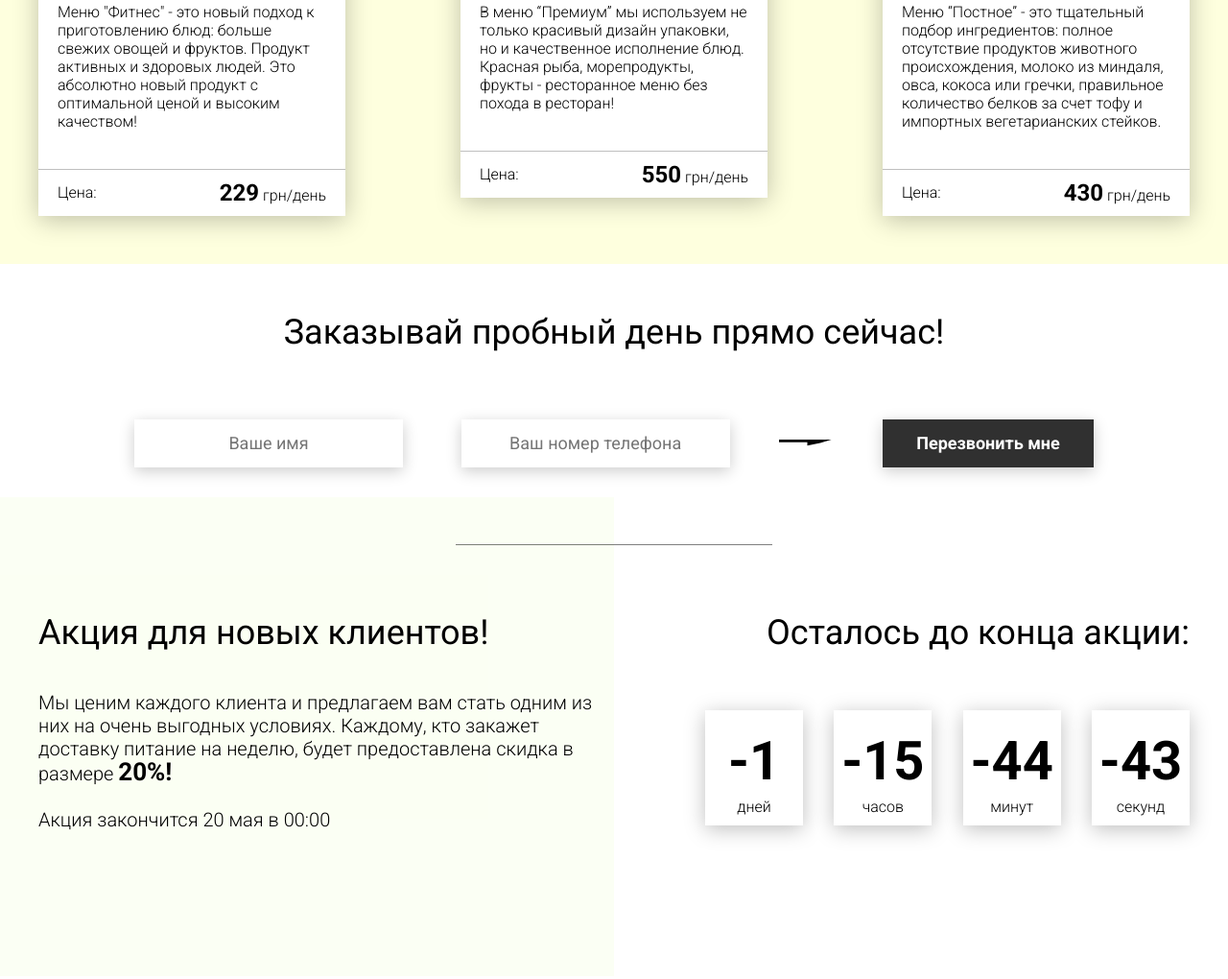
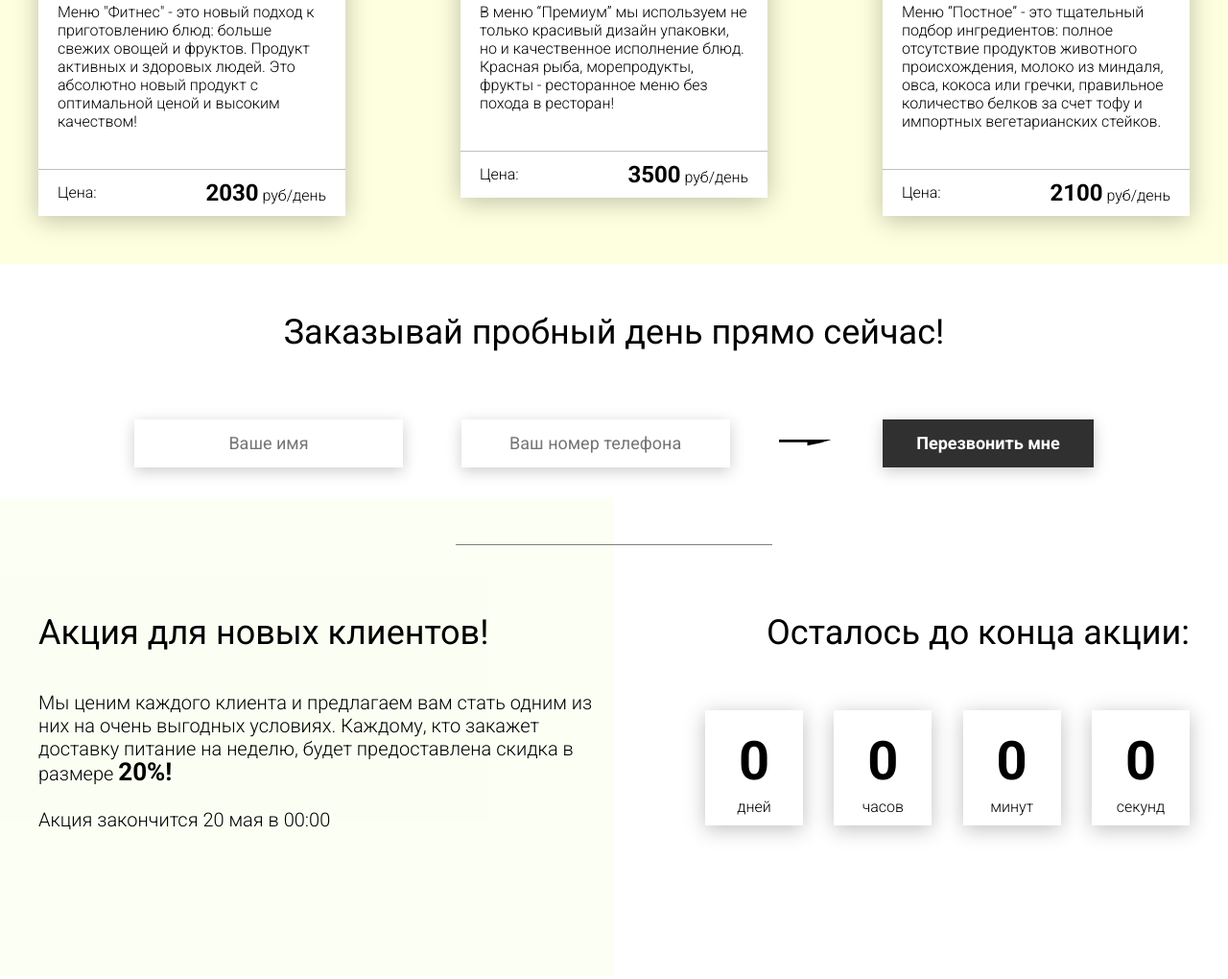
Before and after one commit to alexanderbach91/Food_Landing, a plain HTML site: page index.html in a window 1280 px wide. Shown: the part 2958-3978 px from the top of the page at 96% size. Drawn offline with Linux system fonts and the light colour scheme.

Commit message:
added classes/MenuCards and fixed action timer

```diff
--- a/index.html
+++ b/index.html
@@ -185,8 +185,8 @@
         <h2 class="title">Наше меню на день</h2>
 
         <div class="menu__field">
-            <div class="container">
-                <div class="menu__item">
+            <div data-menu class="container">
+              <!--  <div class="menu__item">
                     <img src="img/tabs/vegy.jpg" alt="vegy">
                     <h3 class="menu__item-subtitle">Меню "Фитнес"</h3>
                     <div class="menu__item-descr">Меню "Фитнес" - это новый подход к приготовлению блюд: больше свежих овощей и фруктов. Продукт активных и здоровых людей. Это абсолютно новый продукт с оптимальной ценой и высоким качеством!</div>
@@ -215,7 +215,7 @@
                         <div class="menu__item-cost">Цена:</div>
                         <div class="menu__item-total"><span>430</span> грн/день</div>
                     </div>
-                </div>
+                </div> -->
             </div>
         </div>
     </div>
--- a/js/script.js
+++ b/js/script.js
@@ -44,6 +44,7 @@ document.addEventListener('DOMContentLoaded', () => {
     //Работа с таймером
 
     const deadline = '2020-08-12';
+    //const deadline = '2020-08-14';
 
     function getTimeLeft(endtime) {
         const t = Date.parse(endtime) - Date.parse(new Date()), //получаем разницу с дедлайном в мс
@@ -70,21 +71,30 @@ document.addEventListener('DOMContentLoaded', () => {
             //вызываем функцию каждую секунду для обновления счетчика
             timeInterval = setInterval(updateClock, 1000);
 
-            updateClock(); //Вызываем один раз чтобы верстка не моргала
+        updateClock(); //Вызываем один раз чтобы верстка не моргала
 
         function updateClock() {
             const t = getTimeLeft(endtime); //получаем оставшееся время
             //и добавляем внутрь html элементов
 
-            days.innerHTML = addZero(t.days);
-            hours.innerHTML = addZero(t.hours);
-            minutes.innerHTML = addZero(t.minutes);
-            seconds.innerHTML = addZero(t.seconds);
-
             //счетчик закончился, то перестаем вызывать функцию
             if (t.total <= 0) {
+                days.innerHTML = '0';
+                hours.innerHTML = '0';
+                minutes.innerHTML = '0';
+                seconds.innerHTML = '0';
                 clearInterval(timeInterval);
+
+            } else {
+                days.innerHTML = addZero(t.days);
+                hours.innerHTML = addZero(t.hours);
+                minutes.innerHTML = addZero(t.minutes);
+                seconds.innerHTML = addZero(t.seconds);
             }
+
+
+
+
         }
     }
     //добавляем нули к датам меньше 10, ex. 03:09:25
@@ -101,10 +111,10 @@ document.addEventListener('DOMContentLoaded', () => {
     // Модальное окно
 
     const btnsOpenModal = document.querySelectorAll('button[data-modal]'),
-          modal = document.querySelector('.modal'),
-          modalClose = document.querySelector('div[data-close]');
+        modal = document.querySelector('.modal'),
+        modalClose = document.querySelector('div[data-close]');
 
-          //Показать модальное окно при клике
+    //Показать модальное окно при клике
     function showModal(buttons, modalWindow) {
         buttons.forEach(item => {
             item.addEventListener('click', (event) => {
@@ -116,7 +126,7 @@ document.addEventListener('DOMContentLoaded', () => {
         });
     }
     // закрыть модальное окно на крестик
-    function closeModal(closeButton , modalWindow) {
+    function closeModal(closeButton, modalWindow) {
         closeButton.addEventListener('click', () => {
             closeModalHelp(modalWindow);
         });
@@ -142,11 +152,101 @@ document.addEventListener('DOMContentLoaded', () => {
 
     }
 
+    showModal(btnsOpenModal, modal);
+    closeModal(modalClose, modal);
+
+    //генерация меню
+
+    class MenuItem {
+        constructor(image, alt, header, description, price, parentSelector) {
+            this.image = image;
+            this.alt = alt;
+            this.header = header;
+            this.description = description;
+            this.price = price;
+            this.parent = document.querySelector(parentSelector);
+            this.convertPrice = 70;
+        }
+
+        convertToRub() {
+            return +this.price * this.convertPrice;
+        }
+        //метод с возвращением элемента без отрисовки
+        // createItem() {
+        //     const div = document.createElement('div');
+        //     div.innerHTML = `<div class="menu__item">
+        //         <img src=${this.image} alt=${this.alt}>
+        //         <h3 class="menu__item-subtitle">${this.header}</h3>
+        //         <div class="menu__item-descr">>${this.description}</div>
+        //         <div class="menu__item-divider"></div>
+        //         <div class="menu__item-price">
+        //             <div class="menu__item-cost">Цена:</div>
+        //             <div class="menu__item-total"><span>${this.convertToRub()}</span> грн/день</div>
+        //         </div>
+        //     </div>`;
+        //     return div;
+        // }
+
+        //создание элемента и отрисовка на страницу
+        render() {
+            const div = document.createElement('div');
+            div.innerHTML = `
+                       <img src=${this.image} alt=${this.alt}>
+                       <h3 class="menu__item-subtitle">${this.header}</h3>
+                       <div class="menu__item-descr">${this.description}</div>
+                       <div class="menu__item-divider"></div>
+                       <div class="menu__item-price">
+                           <div class="menu__item-cost">Цена:</div>
+                           <div class="menu__item-total"><span>${this.convertToRub()}</span> руб/день</div>
+                       </div>`;
+            div.classList.add('menu__item');
+            this.parent.append(div);
+        }
+    }
+
+    // const menuContainer = document.querySelector('[data-menu]');
+    // const menu1Obj = new MenuItem("img/tabs/vegy.jpg", `Меню "Фитнес"`, `Меню "Фитнес" - это новый подход к приготовлению блюд: больше свежих овощей и фруктов. Продукт активных и здоровых людей. Это абсолютно новый продукт с оптимальной ценой и высоким качеством!`, 229);
+    // const menu1 = menu1Obj.createItem();
+    // const menu2Obj = new MenuItem("img/tabs/elite.jpg", `Меню “Премиум”`, `В меню “Премиум” мы используем не только красивый дизайн упаковки, но и качественное исполнение блюд. Красная рыба, морепродукты, фрукты - ресторанное меню без похода в ресторан!`,550);
+    // const menu2 = menu2Obj.createItem();
+    // const menu3Obj = new MenuItem("img/tabs/post.jpg", `Меню "Постное"`,`Меню “Постное” - это тщательный подбор ингредиентов: полное отсутствие продуктов животного происхождения, молоко из миндаля, овса, кокоса или гречки, правильное количество белков за счет тофу и импортных вегетарианских стейков.`,430);
+    // const menu3 = menu3Obj.createItem();
+
+    // function appendMenu(container, menuItem) {
+    //     //  container.innerHTML += menuItem;
+    //     container.append(menuItem);
+    //  }
+
+    //  appendMenu(menuContainer, menu1);
+    //  appendMenu(menuContainer, menu2);
+    //  appendMenu(menuContainer, menu3);
+    new MenuItem(
+        "img/tabs/vegy.jpg",
+        "vegy",
+        `Меню "Фитнес"`,
+        `Меню "Фитнес" - это новый подход к приготовлению блюд: больше свежих овощей и фруктов. Продукт активных и здоровых людей. Это абсолютно новый продукт с оптимальной ценой и высоким качеством!`,
+        29,
+        '.menu .container'
+    ).render();
+    new MenuItem(
+        "img/tabs/elite.jpg",
+        "elite",
+        `Меню “Премиум”`,
+        `В меню “Премиум” мы используем не только красивый дизайн упаковки, но и качественное исполнение блюд. Красная рыба, морепродукты, фрукты - ресторанное меню без похода в ресторан!`,
+        50,
+        '.menu .container'
+    ).render();
+    new MenuItem(
+        "img/tabs/post.jpg",
+        "post",
+        `Меню "Постное"`,
+        `Меню “Постное” - это тщательный подбор ингредиентов: полное отсутствие продуктов животного происхождения, молоко из миндаля, овса, кокоса или гречки, правильное количество белков за счет тофу и импортных вегетарианских стейков.`,
+        30,
+        '.menu .container'
+    ).render();
 
 
 
-    showModal(btnsOpenModal, modal);
-    closeModal(modalClose, modal);
 
 
 
```
